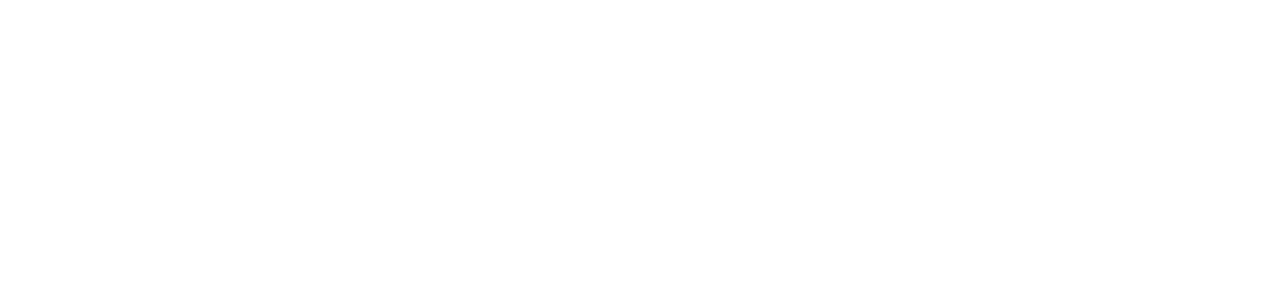
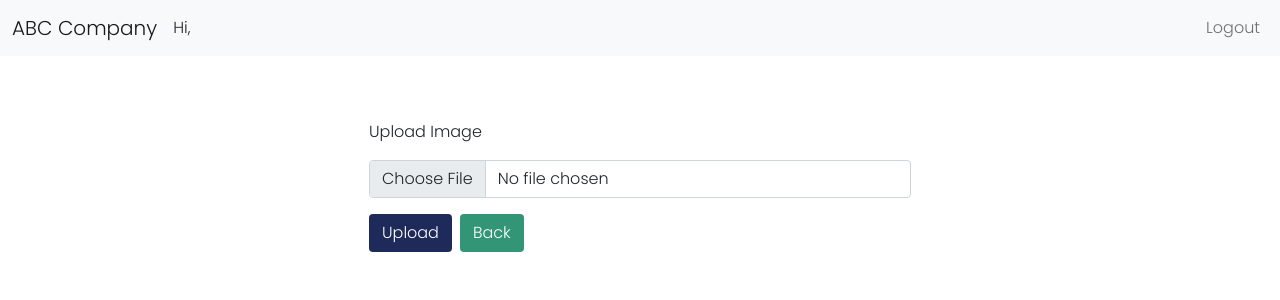
Before and after one commit to sigitfrank/client-ai, a React (Create React App) app: page /form in a window 1280 px wide. Shown: the top 300 px of the page. Built offline with nearby package versions, Linux system fonts and the light colour scheme; sample sign-in values are in the browser's storage.

Commit message:
add form upload image

```diff
--- a/src/components/Form.js
+++ b/src/components/Form.js
@@ -1,7 +1,28 @@
 import React from 'react';
+import { useNavigate } from 'react-router-dom';
+import Header from './layout/Header';
 
 function Form() {
-  return <div></div>;
+  const navigate = useNavigate()
+  return <>
+    <Header />
+    <div className="container mt-5 p-3">
+      <div className="row justify-content-center">
+        <div className="col-lg-6">
+          <form action="">
+            <div className="form-group">
+              <label htmlFor="image">Upload Image</label>
+              <input type="file" name="image" id="image" className='form-control mt-3' />
+            </div>
+            <div className="button-wrapper">
+              <button className="btn primary me-2">Upload</button>
+              <button className="btn secondary" onClick={() => navigate('/transaction')}>Back</button>
+            </div>
+          </form>
+        </div>
+      </div>
+    </div>
+  </>;
 }
 
 export default Form;
--- a/src/components/Home.js
+++ b/src/components/Home.js
@@ -12,7 +12,7 @@
     const isLoggedIn = await postLogin()
     if(!isLoggedIn) return
     alert('Login')
-    navigate('/voucher')
+    navigate('/transaction')
   }
 
   return <div className='home'>
--- a/src/components/Transaction.js
+++ b/src/components/Transaction.js
@@ -1,12 +1,16 @@
-import React, { useEffect } from 'react'
+import React, { useEffect, useState } from 'react'
 import ProductStore from '../store/productStore'
 import TransactionStore from '../store/transactionStore'
 import Header from './layout/Header'
 import { observer } from 'mobx-react'
+import { useNavigate } from 'react-router-dom'
 
 function Transaction() {
   const { getProducts, products, } = ProductStore
-  const { getTransactions, postTransaction, form, setTransaction, } = TransactionStore
+  const [disable, setDisable] = useState(false)
+  const [time, setTime] = useState(5)
+  const navigate = useNavigate()
+  const { getTransactions, postTransaction, form, setTransaction, totalSpent, totalTransaction } = TransactionStore
   useEffect(() => {
     getProducts()
   }, [getProducts])
@@ -18,8 +22,25 @@
   const handleTransaction = async () => {
     const status = await postTransaction()
     if (!status) return
+    setDisable(true)
+    setTime(5)
     getTransactions()
     alert('Transaction created')
+    setTimeout(() => {
+      setDisable(false)
+    }, 5000)
+
+    const refreshIntervalId = setInterval(() => {
+      if (time < 0) return clearInterval(refreshIntervalId)
+      setTime(prev => prev - 1)
+    }, 1000)
+
+  }
+
+  const checkLink = () => {
+    if (totalSpent >= 100 && totalTransaction >= 3) return <h3 className='my-5 text-center fw-bold'>
+      <span onClick={() => navigate('/form')} style={{ borderBottom: '1px solid #DDD', paddingBottom: '.5rem', cursor: 'pointer' }}>Get your voucher here!</span>
+    </h3>
   }
 
   return <>
@@ -30,8 +51,9 @@
           <Transactions />
         </div>
       </div>
+
+      {checkLink()}
       <h4 className='text-center mb-4'>Make Transaction for: {form.name} - ${form.price}</h4>
-
       <div className="row justify-content-center">
         <div className="col-lg-6">
           <form>
@@ -49,9 +71,11 @@
                 }
               </select>
             </div>
-            <div className="button-wrapper">
-              <button className="btn primary" type="button" onClick={handleTransaction}>Process Transaction</button>
-            </div>
+            {
+              !disable ? <div className="button-wrapper">
+                <button className="btn primary" type="button" onClick={handleTransaction}>Process Transaction</button>
+              </div> : <p className='mt-3'>Please Wait... {time} seconds</p>
+            }
           </form>
         </div>
       </div>
--- a/src/components/layout/Header.js
+++ b/src/components/layout/Header.js
@@ -1,9 +1,12 @@
+import jwtDecode from 'jwt-decode';
 import React from 'react';
 import { useNavigate } from 'react-router-dom';
 import AppStore from '../../store/store';
 
 function Header() {
     const navigate = useNavigate()
+    const userAccessToken = localStorage.getItem('userAccessToken')
+    const {first_name} = jwtDecode(userAccessToken)
 
     const { postLogout } = AppStore
 
@@ -14,6 +17,7 @@
     return <nav className="navbar navbar-expand-lg navbar-light bg-light">
         <div className="container-fluid">
             <span className="navbar-brand">ABC Company</span>
+            <span >Hi, {first_name}</span>
             <button className="navbar-toggler" type="button" data-bs-toggle="collapse" data-bs-target="#navbarSupportedContent" aria-controls="navbarSupportedContent" aria-expanded="false" aria-label="Toggle navigation">
                 <span className="navbar-toggler-icon"></span>
             </button>
--- a/src/routes/Routes.js
+++ b/src/routes/Routes.js
@@ -11,7 +11,7 @@
         <Routes>
             <Route path="/" element={<Home />} />
             <Route
-                path="/voucher"
+                path="/transaction"
                 element={
                     <PrivateRoute redirectTo="/">
                         <Transaction />
```
